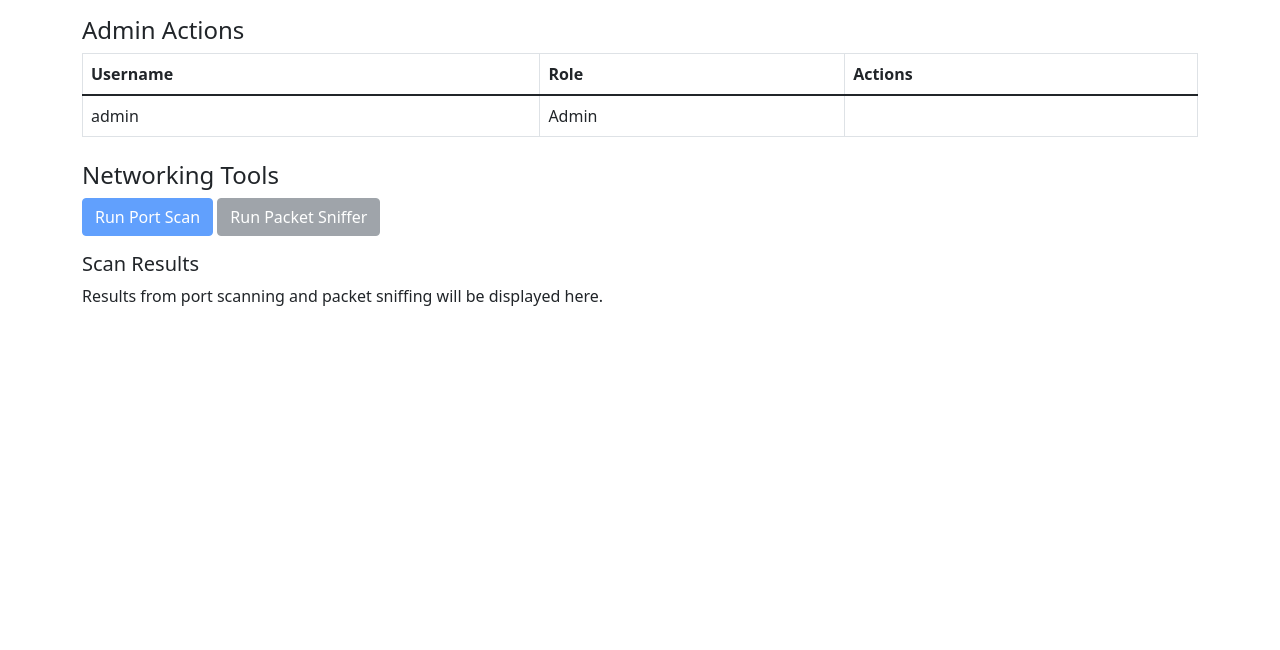
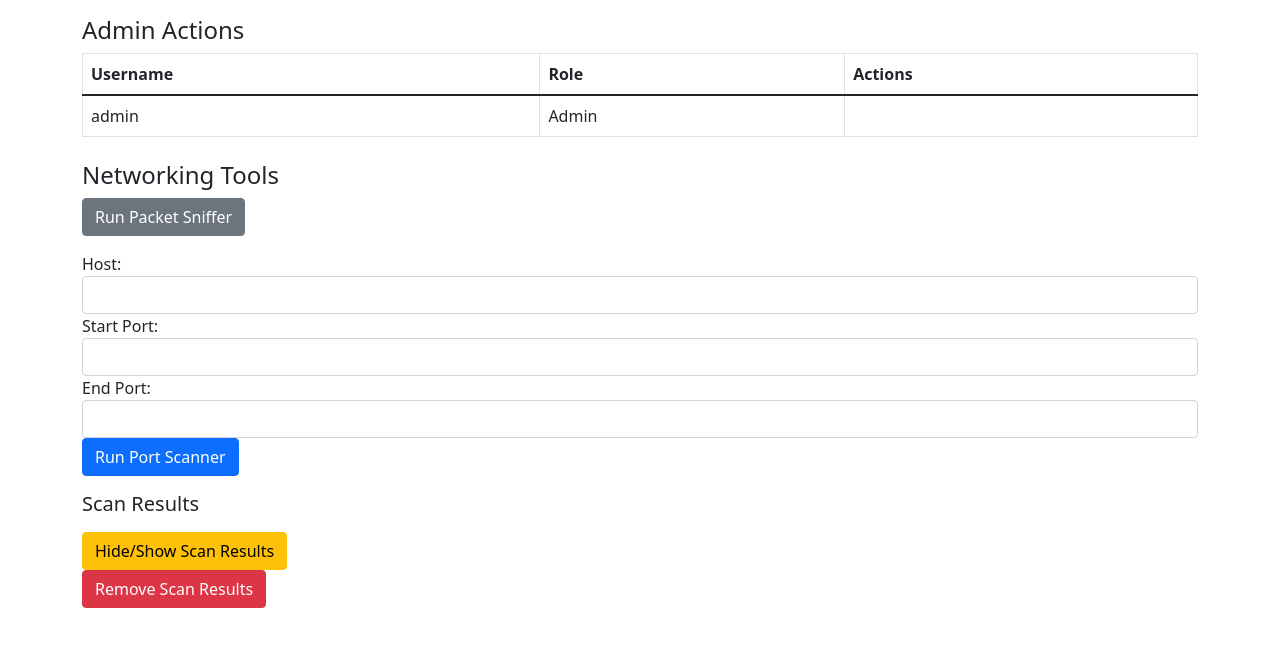
Before and after one commit to MikeRicketts/Security-Tools-Flask-App, a Flask app: page / in a window 1280 px wide. Shown: the part 150-800 px from the top of the page. Run offline with Flask 3, Linux system fonts and the light colour scheme; a user stored in the database is signed in; some libraries are stand-ins or nearby versions.

Commit message:
Add files via upload

```diff
--- a/app.py
+++ b/app.py
@@ -2,6 +2,9 @@ from flask import Flask, render_template, redirect, url_for, request, flash
 from flask_sqlalchemy import SQLAlchemy
 from flask_login import LoginManager, UserMixin, login_user, login_required, logout_user, current_user
 import os
+import json
+import subprocess
+from datetime import datetime
 
 # Initialize Flask app
 app = Flask(__name__)
@@ -44,11 +47,12 @@ with app.app_context():
 @app.route('/')
 @login_required
 def home():
+    scan_results = ScanResult.query.order_by(ScanResult.timestamp.desc()).all()
     if current_user.role == 'Admin':
         users = User.query.all()
-        return render_template('dashboard.html', users=users, role='Admin')
+        return render_template('dashboard.html', users=users, role='Admin', scan_results=scan_results)
     else:
-        return render_template('dashboard.html', role='User')
+        return render_template('dashboard.html', role='User', scan_results=scan_results)
 
 @app.route('/login', methods=['GET', 'POST'])
 def login():
@@ -99,5 +103,96 @@ def promote(user_id):
         flash('You do not have permission to promote users.', 'danger')
     return redirect(url_for('home'))
 
+@app.route('/sniff', methods=['POST'])
+@login_required
+def sniff_packets():
+    if current_user.role != 'Admin':
+        flash('You do not have permission to sniff packets.', 'danger')
+        return redirect(url_for('home'))
+
+    # Call the packet sniffer script
+    os.system('python tools/sniffer/packet-sniffer.py')
+
+    # Assuming the packet sniffer script saves results to a file
+    with open('sniffer_results.txt', 'r') as file:
+        packets = file.read()
+
+    # Save results to the database
+    scan_result = ScanResult(target_ip='N/A', open_ports=packets)
+    db.session.add(scan_result)
+    db.session.commit()
+
+    flash('Packet sniffing completed and results saved.', 'success')
+    return redirect(url_for('home'))
+
+@app.route('/scan', methods=['POST'])
+@login_required
+def scan_ports():
+    if current_user.role != 'Admin':
+        flash('You do not have permission to scan ports.', 'danger')
+        return redirect(url_for('home'))
+
+    host = request.form['host']
+    start_port = int(request.form['start_port'])
+    end_port = int(request.form['end_port'])
+
+    # Validate port numbers
+    if not (1 <= start_port <= 65535) or not (1 <= end_port <= 65535):
+        flash('Port numbers must be between 1 and 65535.', 'danger')
+        return redirect(url_for('home'))
+
+    # Call the port scanner script with a timeout
+    try:
+        result = subprocess.run(
+            ['go', 'run', 'tools/scanner/main.go', host, str(start_port), str(end_port)],
+            check=True,
+            timeout=60,  # Timeout after 60 seconds
+            capture_output=True,
+            text=True
+        )
+    except subprocess.TimeoutExpired:
+        flash('Port scanning timed out.', 'danger')
+        return redirect(url_for('home'))
+    except subprocess.CalledProcessError as e:
+        flash(f'Port scanning failed: {e}', 'danger')
+        return redirect(url_for('home'))
+
+    # Parse the JSON output from the Go script
+    results = json.loads(result.stdout)
+
+    # Convert timestamp string to datetime object
+    timestamp = datetime.fromisoformat(results['timestamp'])
+
+    # Check if there are no open ports
+    open_ports = results['open_ports']
+    if not open_ports:
+        open_ports = 'No open ports found'
+
+    # Save results to the database
+    scan_result = ScanResult(
+        target_ip=results['target'],
+        open_ports=','.join(map(str, open_ports)) if isinstance(open_ports, list) else open_ports,
+        timestamp=timestamp
+    )
+    db.session.add(scan_result)
+    db.session.commit()
+
+    flash('Port scanning completed and results saved.', 'success')
+    return redirect(url_for('home'))
+
+@app.route('/remove_scan_results', methods=['POST'])
+@login_required
+def remove_scan_results():
+    if current_user.role != 'Admin':
+        flash('You do not have permission to remove scan results.', 'danger')
+        return redirect(url_for('home'))
+
+    # Logic to remove scan results from the database
+    ScanResult.query.delete()
+    db.session.commit()
+
+    flash('Scan results removed.', 'success')
+    return redirect(url_for('home'))
+
 if __name__ == '__main__':
     app.run(debug=True)
--- a/templates/dashboard.html
+++ b/templates/dashboard.html
@@ -36,13 +36,51 @@
 
     <div class="mt-4">
         <h4>Networking Tools</h4>
-        <button class="btn btn-primary mb-3" disabled>Run Port Scan</button>
-        <button class="btn btn-secondary mb-3" disabled>Run Packet Sniffer</button>
+        <form action="{{ url_for('sniff_packets') }}" method="post">
+            <button type="submit" class="btn btn-secondary mb-3">Run Packet Sniffer</button>
+        </form>
+        <form action="{{ url_for('scan_ports') }}" method="post">
+            <div class="form-group">
+                <label for="host">Host:</label>
+                <input type="text" id="host" name="host" class="form-control" required>
+            </div>
+            <div class="form-group">
+                <label for="start_port">Start Port:</label>
+                <input type="number" id="start_port" name="start_port" class="form-control" min="1" max="65535" required>
+            </div>
+            <div class="form-group">
+                <label for="end_port">End Port:</label>
+                <input type="number" id="end_port" name="end_port" class="form-control" min="1" max="65535" required>
+            </div>
+            <button type="submit" class="btn btn-primary mb-3">Run Port Scanner</button>
+        </form>
 
-        <!-- Placeholder for tool results -->
-        <div>
+        <div id="scan-results">
             <h5>Scan Results</h5>
-            <p>Results from port scanning and packet sniffing will be displayed here.</p>
+            <ul>
+                {% for result in scan_results %}
+                    <li>{{ result.timestamp }} - {{ result.target_ip }}: {{ result.open_ports }}</li>
+                {% endfor %}
+            </ul>
         </div>
+
+        <!-- Button to toggle scan results visibility -->
+        <button onclick="toggleScanResults()" class="btn btn-warning">Hide/Show Scan Results</button>
+
+        <!-- Button to remove scan results -->
+        <form action="{{ url_for('remove_scan_results') }}" method="post">
+            <button type="submit" class="btn btn-danger">Remove Scan Results</button>
+        </form>
     </div>
+
+    <script>
+    function toggleScanResults() {
+        var scanResults = document.getElementById('scan-results');
+        if (scanResults.style.display === 'none') {
+            scanResults.style.display = 'block';
+        } else {
+            scanResults.style.display = 'none';
+        }
+    }
+    </script>
 {% endblock %}
```
Also changed, not shown: 1 other file.
